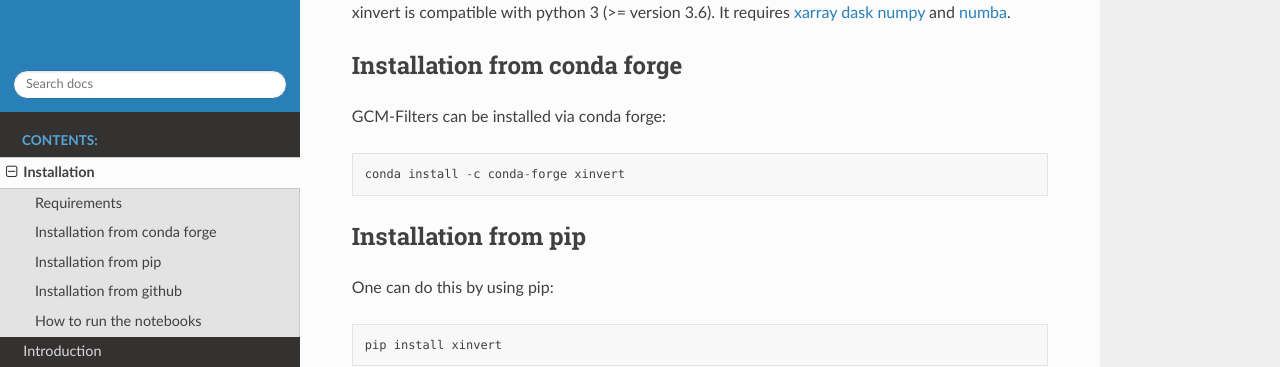
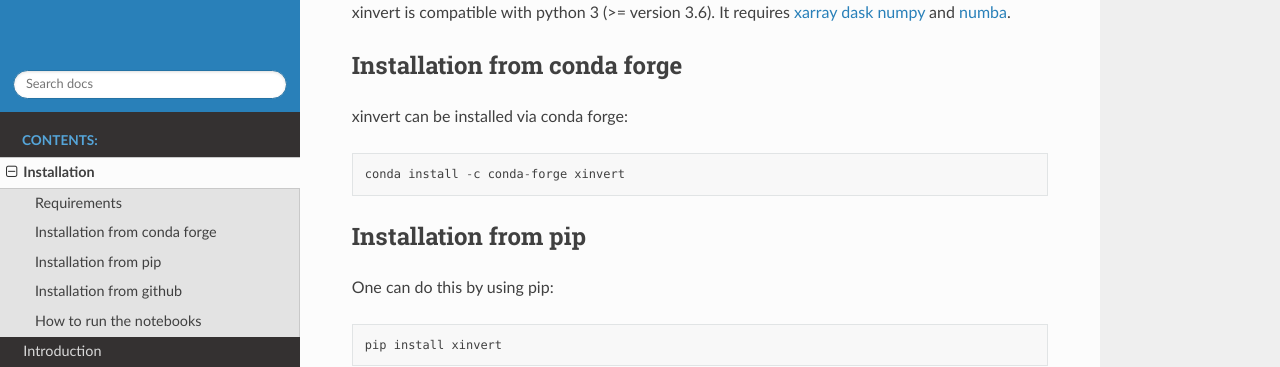
Before and after one commit to miniufo/xinvert, a Sphinx documentation site: the page built from docs/source/Installation.rst, in a window 1280 px wide and 1373 px high. Shown: the part 215-582 px from the top of the window. Built offline with Sphinx 7.4.7 and the Read the Docs theme 2.0.0, drawn with Linux system fonts in a browser that asks for light colours; pages that are not in the unit, such as notebooks, are missing from menus.

Commit message:
fix typos

```diff
--- a/docs/source/Installation.rst
+++ b/docs/source/Installation.rst
@@ -15,7 +15,7 @@ numpy_ and numba_.
 Installation from conda forge
 ^^^^^^^^^^^^^^^^^^^^^^^^^^^^^
 
-GCM-Filters can be installed via conda forge::
+xinvert can be installed via conda forge::
 
     conda install -c conda-forge xinvert
 
```
